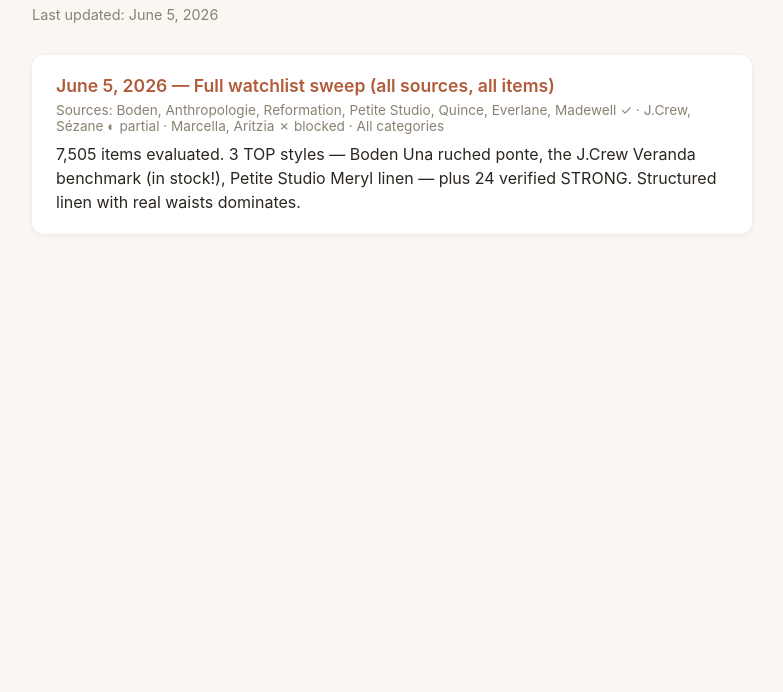
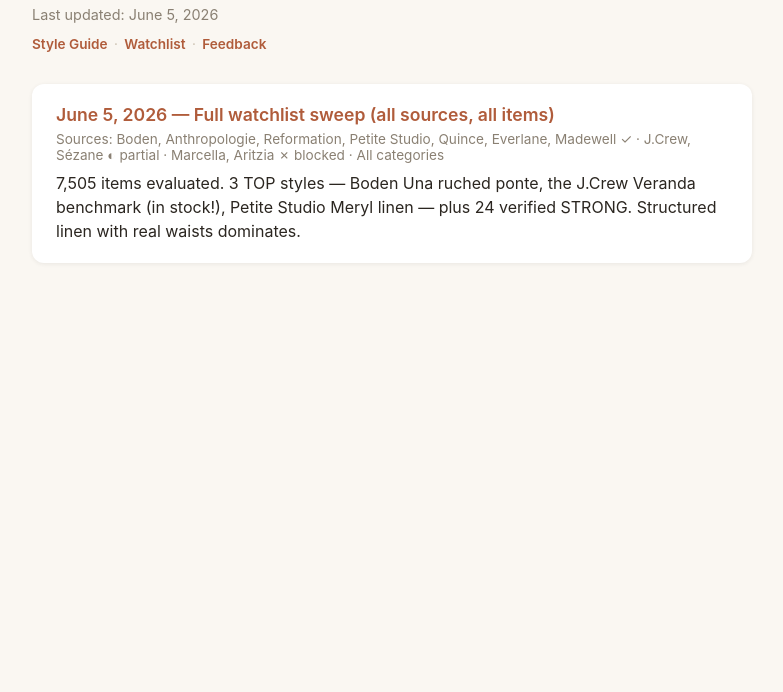
Before and after one commit to dansays/shoppr-reports, a plain HTML site: page kathryn/index.html in a window 1280 px wide. Shown: the part 108-800 px from the top of the page, without its empty margins (248-1031 px from the left). Drawn offline with Linux system fonts and the light colour scheme.

Commit message:
Publish reports 2026-06-05

```diff
--- a/kathryn/index.html
+++ b/kathryn/index.html
@@ -17,12 +17,19 @@
   .card .meta { color: #8a8073; font-size: 0.85rem; margin-top: 0.4rem; }
   .card p { margin: 0.5rem 0 0; line-height: 1.5; }
   .empty { color: #8a8073; font-style: italic; }
+  .docs { font-size: 0.85rem; margin: -1.2rem 0 2rem; }
+  .docs a { color: var(--accent); text-decoration: none; font-weight: 600; }
+  .docs a:hover { text-decoration: underline; }
+  .docs span { color: #c9bfae; margin: 0 0.4rem; }
 </style>
 </head>
 <body>
 <div class="wrap">
   <h1>Kathryn — Scan Reports</h1>
   <p class="updated">Last updated: June 5, 2026</p>
+  <p class="docs">
+    <a href="https://github.com/dansays/shoppr/blob/main/people/kathryn/style-guide.md">Style Guide</a><span>·</span><a href="https://github.com/dansays/shoppr/blob/main/people/kathryn/watchlist.md">Watchlist</a><span>·</span><a href="https://github.com/dansays/shoppr/blob/main/people/kathryn/feedback.md">Feedback</a>
+  </p>
   <!-- NEW REPORT CARDS GO DIRECTLY BELOW THIS LINE, NEWEST FIRST -->
   <div class="card">
     <a class="title" href="picks-2026-06-05.html">June 5, 2026 — Full watchlist sweep (all sources, all items)</a>
```
